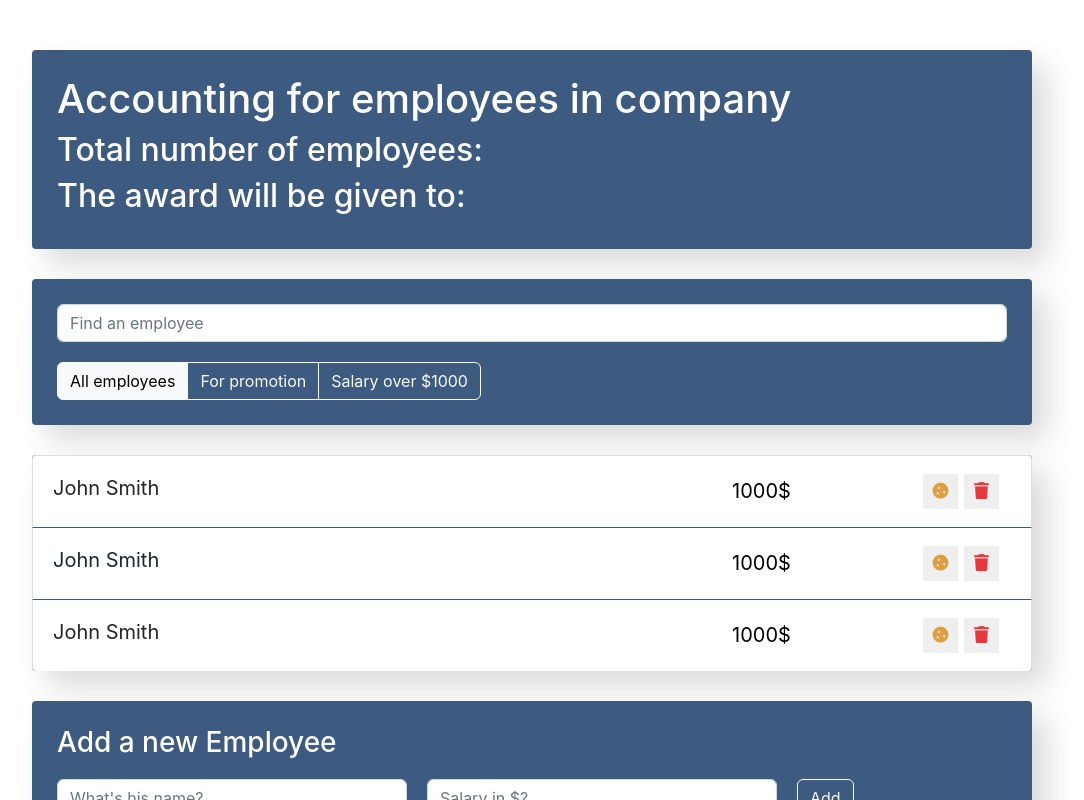
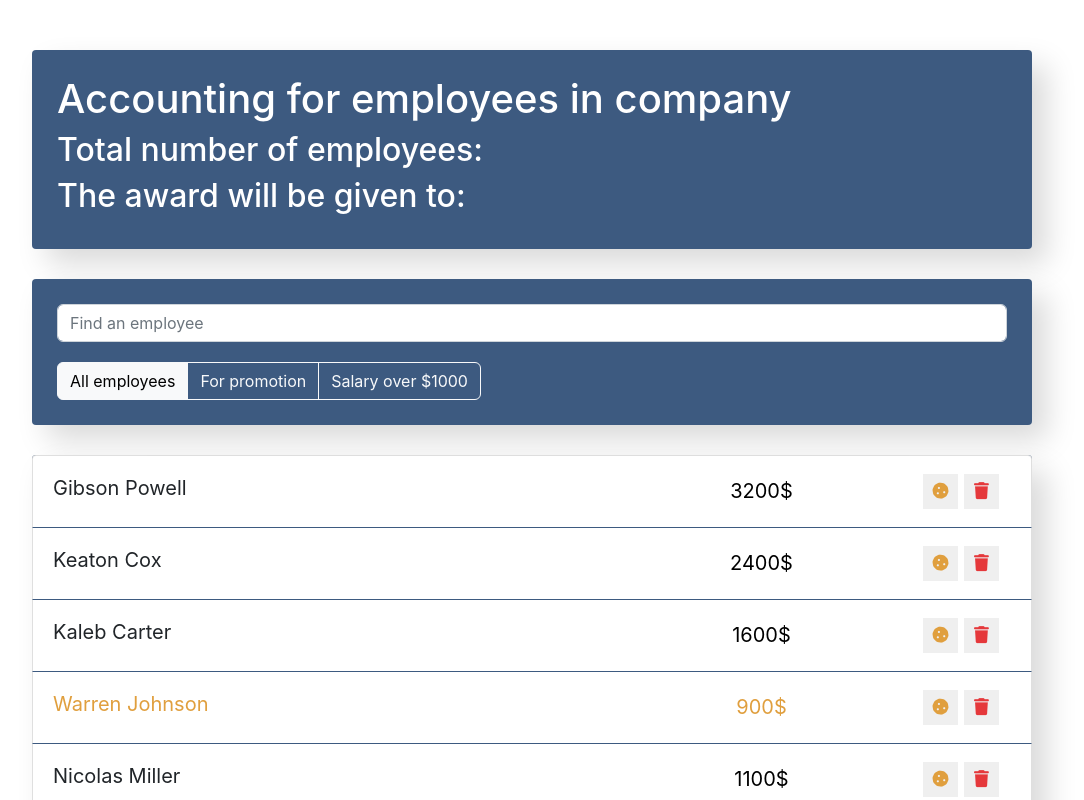
Before and after one commit to khozhainov-aleksandr/Employee-Accounting, a React (Create React App) app: page / in a window 1280 px wide. Shown: the top 800 px of the page, without its empty margins (108-1192 px from the left). Built offline with nearby package versions, Linux system fonts and the light colour scheme.

Commit message:
add EmployeesList component

```diff
--- a/src/components/employees-list-item/employees-list-item.jsx
+++ b/src/components/employees-list-item/employees-list-item.jsx
@@ -1,17 +1,32 @@
+import ClassNames from 'classnames';
+
+import { useState } from 'react';
+
 import './employees-list-item.css';
 
-const EmployeesListItem = () => {
+const EmployeesListItem = ({name, salary, increase = false, onDelete}) => {
+  const [cookie, setCookie] = useState(increase);
+
+  const onIncrease = () => (
+    setCookie((actualState) => !actualState)
+  );
+
   return (
-    <li className="list-group-item d-flex justify-content-between">
-      <span className="list-group-item-label">John Smith</span>
-      <input type="text" className="list-group-item-input" defaultValue="1000$"/>
+    <li className={
+      ClassNames(
+        'list-group-item d-flex justify-content-between', {
+          'increase': cookie,
+        }
+      )
+    }>
+      <span className="list-group-item-label">{name}</span>
+      <input type="text" className="list-group-item-input" defaultValue={`${salary}$`} />
       <div className='d-flex justify-content-center align-items-center'>
-        <button type="button"
-          className="btn-cookie btn-sm ">
+        <button type="button" className="btn-cookie btn-sm" onClick={onIncrease}>
           <i className="fas fa-cookie"></i>
         </button>
 
-        <button type="button" className="btn-trash btn-sm ">
+        <button type="button" className="btn-trash btn-sm" onClick={onDelete}>
           <i className="fas fa-trash"></i>
         </button>
         <i className="fas fa-star"></i>
--- a/src/components/employees-list/employees-list.jsx
+++ b/src/components/employees-list/employees-list.jsx
@@ -1,13 +1,22 @@
+import React from "react";
 import EmployeesListItem from "../employees-list-item/employees-list-item";
 
 import './employees-list.css';
 
-const EmployeesList = () => {
+const EmployeesList = ({data}) => {
+  const usersList = data.map((user) => (
+    <EmployeesListItem
+      key={user.id}
+      name={user.name}
+      salary={user.salary}
+      increase={user.increase}
+      onDelete={() => console.log('✅', 'On Delete !')}
+    />
+  ))
+
   return (
     <ul className="app-list list-group">
-      <EmployeesListItem/>
-      <EmployeesListItem/>
-      <EmployeesListItem/>
+      {usersList}
     </ul>
   )
 }
```
